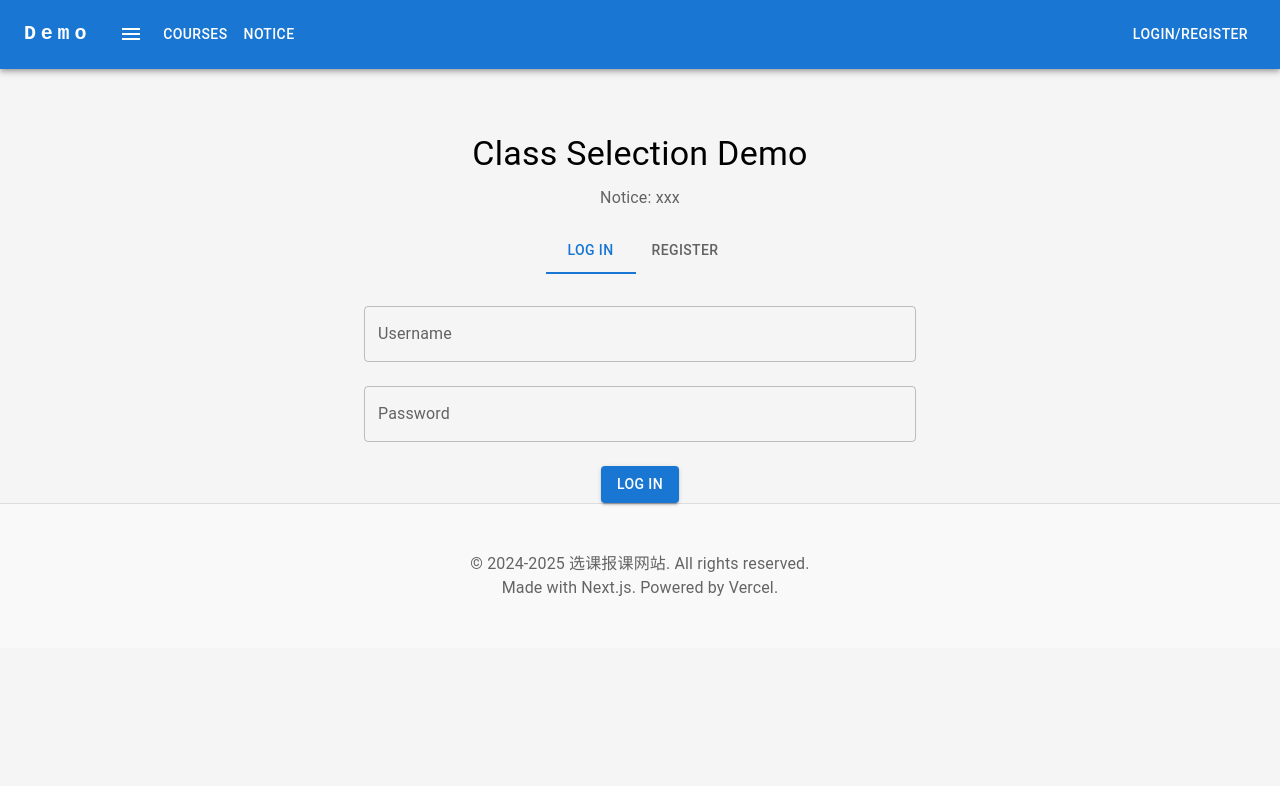
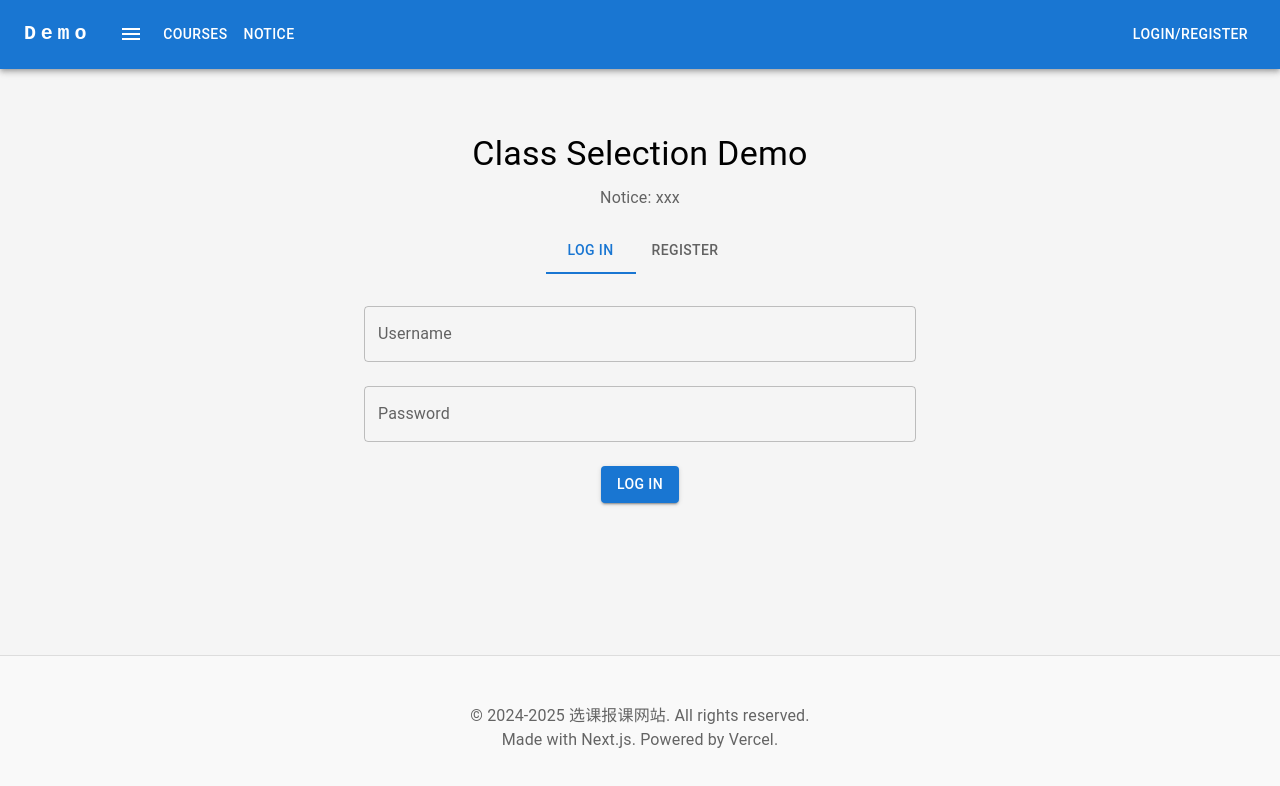
Before and after one commit to CLCK0622/class-platform, a Next.js app: page / in a window 1280 px wide. Shown: the top 786 px of the page. Built offline with nearby package versions, Linux system fonts and the light colour scheme.

Commit message:
footer style

```diff
--- a/src/app/layout.js
+++ b/src/app/layout.js
@@ -9,7 +9,10 @@ import Footer from './components/footer';
 export default function RootLayout({ children }) {
     return (
         <html lang="en">
-            <body>{children}<Footer /></body>
+            <body className="app-container">
+                <main className="content">{children}</main>
+                <Footer />
+            </body>
         </html>
     );
 }
```
